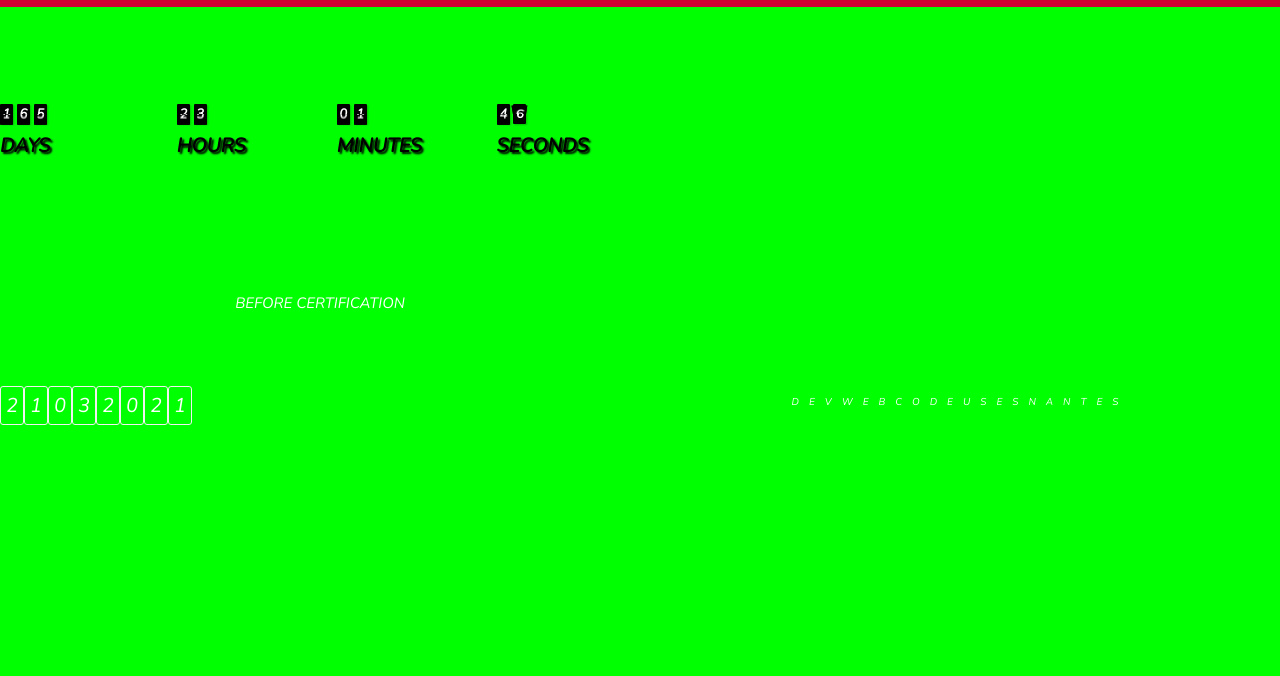
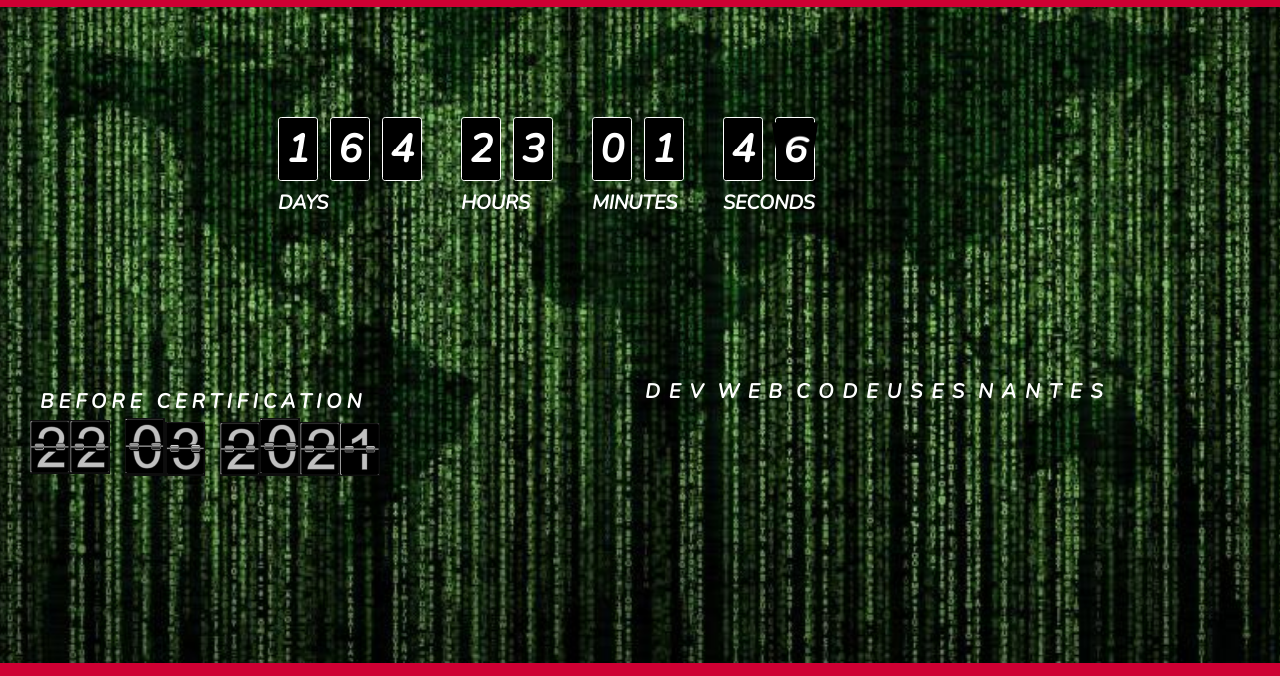
Before and after one commit to MarieLATASTE/countdown.mariA, a plain HTML site: page index.html in a window 1280 px wide. Shown: the part 57-733 px from the top of the page. Drawn offline with nearby package versions, Linux system fonts and the light colour scheme.

Commit message:
countdown.mariA avec corrections

```diff
--- a/index.html
+++ b/index.html
@@ -23,21 +23,52 @@
 			<div class="box2">
 				<p class="box_a">BEFORE CERTIFICATION</p>
 				<div class="box_b">
-					<div class="box_A"><span>2</span><span>1</span></div>
-					<div class="box_B"><span>0</span><span>3</span></div>
-					<div class="box_C"><span>2</span><span>0</span><span>2</span><span>1</span></div>
+
+					<div class="box_A"><img src="num_2.png" width="25px"><img src="num_2.png" width="25px"></div>
+
+					<div class="box_B"><img src="num_0.png" width="25px"><img src="num_3.png" width="25px"></div>
+
+					<div class="box_C"><img src="num_2.png" width="25px"><img src="num_0.png" width="25px"><img src="num_2.png" width="25px"><img src="num_1.png" width="25px"></div>
+
+
 				</div>
 			</div>
-<!-- 		</div>
- -->
+
 		<div class="box3">
-			<p>D</p><p>E</p><p>V</p><br><p>W</p><p>E</p><p>B</p><br><p>C</p><p>O</p><p>D</p><p>E</p><p>U</p><p>S</p><p>E</p><p>S</p><br><p>N</p><p>A</p><p>N</p><p>T</p><p>E</p><p>S</p>
+			<ul>
+				<li>D</li>
+				<li>E</li>
+				<li>V</li>
+				<li></li>
+				<li>W</li>
+				<li>E</li>
+				<li>B</li>
+				<li></li>
+				<li>C</li>
+				<li>O</li>
+				<li>D</li>
+				<li>E</li>
+				<li>U</li>
+				<li>S</li>
+				<li>E</li>
+				<li>S</li>
+				<li></li>
+				<li>N</li>
+				<li>A</li>
+				<li>N</li>
+				<li>T</li>
+				<li>E</li>
+				<li>S</li>
+			</ul>
+
+	<!--		<p>D</p><p>E</p><p>V</p><br><p>W</p><p>E</p><p>B</p><br><p>C</p><p>O</p><p>D</p><p>E</p><p>U</p><p>S</p><p>E</p><p>S</p><br><p>N</p><p>A</p><p>N</p><p>T</p><p>E</p><p>S</p>
+		-->
 		</div>
 	</div>
 
 	<footer>
 		<p>Maria Mputu</p>
-		<img src="GITHUB_LogoBLANC.PNG" class="blanc" alt="GITHUB">
+		<img src="Github_LogoBLANC.png" class="blanc" alt="GITHUB">
 		<a href="RIAMA44.github.io">RIAMA44.github.io</a>
 	</footer>
 
--- a/main.js
+++ b/main.js
@@ -368,7 +368,7 @@ class Countdown {
 
 let cd = new Countdown({
   cont: document.querySelector(".countdown"),
-  endDate: "March 23, 2021 17:30:00",
+  endDate: "March 22, 2021 17:30:00",
   outputTranslation: {
     day: "DAYS",
     hour: "HOURS",
--- a/style.css
+++ b/style.css
@@ -1,5 +1,6 @@
 
 @import url('https://fonts.googleapis.com/css2?family=Nunito:ital,wght@1,200&display=swap');
+
 *{
 	box-sizing: border-box;
 }
@@ -31,17 +32,19 @@ header, footer{
 .blanc{
 	width: 27px;
 	height: 29px;
-	margin-top: 4%;
+	margin-top: 1%;
+  margin-bottom: 4%;
 }
 footer p{
 	margin-left: 5%;
 	margin-right: 2%;
+  margin-top: 2%;
 }
 a{
 	color: #ffffff;
 	text-decoration: none;
 	margin-left: 2%;
-	margin-top: 4.5%;
+	margin-top: 2%;
 }
 .container{
 	display: flex;
@@ -54,8 +57,9 @@ a{
 
 .countdown{
 	order: 1;
-	flex: 1 1 50%;
+	flex: 1 1 80%;
 	width: 80%;
+  color: #ffffff;
 }
 .countDown_cont {
   font-family: 'Nunito', sans-serif;
@@ -63,7 +67,7 @@ a{
   display: flex;
   flex-direction: column;
   flex-wrap: wrap;
-  align-content: center;
+  align-content: flex-end;
   justify-content: flex-end;
   color: #ffffff;
   padding-top: 2rem;
@@ -83,20 +87,6 @@ a{
     align-items: flex-start;
 }
 
-.countDown_interval_cont:nth-child(n + 1):not(:last-child) {
-  margin-right: 10em;
-}
-
-.countDown_interval_basic_cont {
-  display: -webkit-box;
-  display: -ms-flexbox;
-  display: flex;
-  -webkit-box-orient: vertical;
-  -webkit-box-direction: normal;
-  -ms-flex-direction: column;
-  flex-direction: column;
-}
-
 .countDown_interval_basic_cont_description {
     display: -webkit-box;
     display: -ms-flexbox;
@@ -105,21 +95,26 @@ a{
     margin-top: 0.3em;
     font-size: 1.5em;
     font-weight: bold;
-  color: #000;
-  text-shadow: 0.1em 0.1em 0.1em #000000;
+    color: #ffffff;
+    /* text-shadow: 0.1em 0.1em 0.1em #000000; */
 }
+
+.countDown_interval_cont:nth-child(n + 1):not(:last-child) {
+  margin-right: 3em;
+}
+
 
 .countDown_digit_cont {
   -webkit-perspective: 3.2em;
   perspective: 3.2em;
-  box-shadow: 0.1em 0.1em 0.1em rgba(0, 0, 0, 0.2);
   width: 1em;
   height: 1.6em;
   position: relative;
   line-height: 1.6em;
-  font-size: 1em;
+  font-size: 40px;
   font-weight: bold;
   border-radius: 0.08em;
+  border: 1px solid #ffffff;
 }
 
 .countDown_digit_cont:nth-child(n + 1):not(:last-child) {
@@ -287,7 +282,7 @@ a{
   }
 }
 h2{
-	color: #ff69b4;
+	color: #ffffff;
 	border:3px solid #ffffff;
 	text-align: center;
 	padding-top: 4em;
@@ -307,43 +302,54 @@ h2{
 }
 .box2{
 	order: 2;
-	flex: 1 1 50%;
+	flex: 1 1 20%;
 	width: 80%;
 }
 .box_a{
+  font-weight: bolder;
 	display: flex;
 	justify-content: center;
 	align-items: flex-end;
+  margin-bottom: -20px;
+  margin-right: 3em;
 }
 .box_b{
-	padding-top: 5em;
-	padding-bottom: 6em;
 	display: inline-flex;
 	align-items: center;
 	vertical-align: flex-end;
 	justify-content: space-around;
 	height: 100%
 }
-span{
-	font-size: 20px;
-	border: 1px solid #f1f1f1;
-	border-radius: 3px;
-	background: #00ff00;
-	padding: 5px;
+.box_b .box_A,
+.box_b .box_B{
+  margin-right: 15px;
 }
+
 .box3{
-	display: grid;
-	font-size: 10px;
+	font-size: 15px;
+  font-weight: bolder;
 	order: 3;
 	flex: 1 1 100%;
 }
-p{
+ul{
+  list-style: none;
 	margin: 0;
 	padding: 0;
 }
+li{
+  color: #ffffff;
+  margin-top: 7px;
+}
+
+
+
+
 @media only screen and (min-width: 768px){
 	body{
 		min-height: 634px;
+    background-repeat: no-repeat;
+    background-position: center;
+    background-size: 150%;
 	}
 	.title{
 		letter-spacing: 3px;
@@ -367,15 +373,14 @@ p{
 		height: 100%;
 	}
 
-
 	.countdown{
 		  flex: 1 1 100%;
 	    display: flex;
     	flex-direction: row;
     	height: 100%;
     	width: 100%;
+      margin-left: 10%;
 }
-
 
 	.countDown_cont{
 		display:flex;
@@ -391,19 +396,40 @@ p{
 
 	.box2{
 		height: 100%;
-
 		flex: 1;
 	}
-	.box3{
-		display: inline-flex;
-		align-items: center;
-		justify-content: center;
-
+  .box_a{
+    height: 10%;
+    letter-spacing: 5px;
+    font-weight: bolder;
+    display: inline;
+    margin-left: 2em;
+  }
+  .box_b{
+    height: 60%;
+    margin-left: 2em;
+    margin-bottom: 5px;
+  }
+  .box_b img{
+      width: 40px;
+  }
+.box_b .box_A,
+.box_b .box_B{
+  margin-right: 15px;
+}
+	.box3 {
+    display: flex;
 		height: 100%;
 		flex: 1;
-		letter-spacing: 10px;
+    font-weight: bolder;
+    margin-bottom: 6em;
 	}
-
+  ul > li{
+    display: inline;
+  }
+ li{
+    margin-left: 3px;
+ }
 	.countDown__interval_basic_cont{
 		  display: flex;
 	    flex-direction: column;
@@ -418,8 +444,45 @@ p{
 
 @media only screen and (min-width: 1024px){
 	body{
-		background: #00ff00;
+		  background: url(earth.jpg);
+      background-position: center;
+      background-size: 140%;
 	}
+  .countDown_cont{
+    display:flex;
+    flex-direction: row;
+    justify-content: center;
+    border-left: 20%;
+    margin-left: 150px;
+    height: 100%;
+  }
+
+.box_a{
+    letter-spacing: 5px;
+    font-weight: bolder;
+    font-size: 20px
+}
+.box_3{
+    line-height: 2;
+    margin-left: 5px;
+    margin-bottom: 0;
+    display: flex;
+    align-items: flex-start;
+  }
+  ul li{
+    font-size: 20px;
+    font-weight: bolder;
+    margin-left: 5px;
+  }
+
+  /* Rectification de la hauteur du Footer  */
+footer{
+    position: absolute;
+    bottom: 0;
+    width: 100%;
+    height: 10%;
+  }
+
 	.title{
 		letter-spacing: 4px;
 		margin-left: 20%;
@@ -427,7 +490,7 @@ p{
 		padding-right: 150px;
 	}
 	.blanc{
-		margin-top: 1%;
+		margin-top: 1.5%;
 	}
 	a{
 	margin-left: 2%;
```
Also changed, not shown: num_0.png (added), num_1.png (added), num_2.png (added), num_3.png (added). Lines whose indentation alone changed are shown as unchanged.
